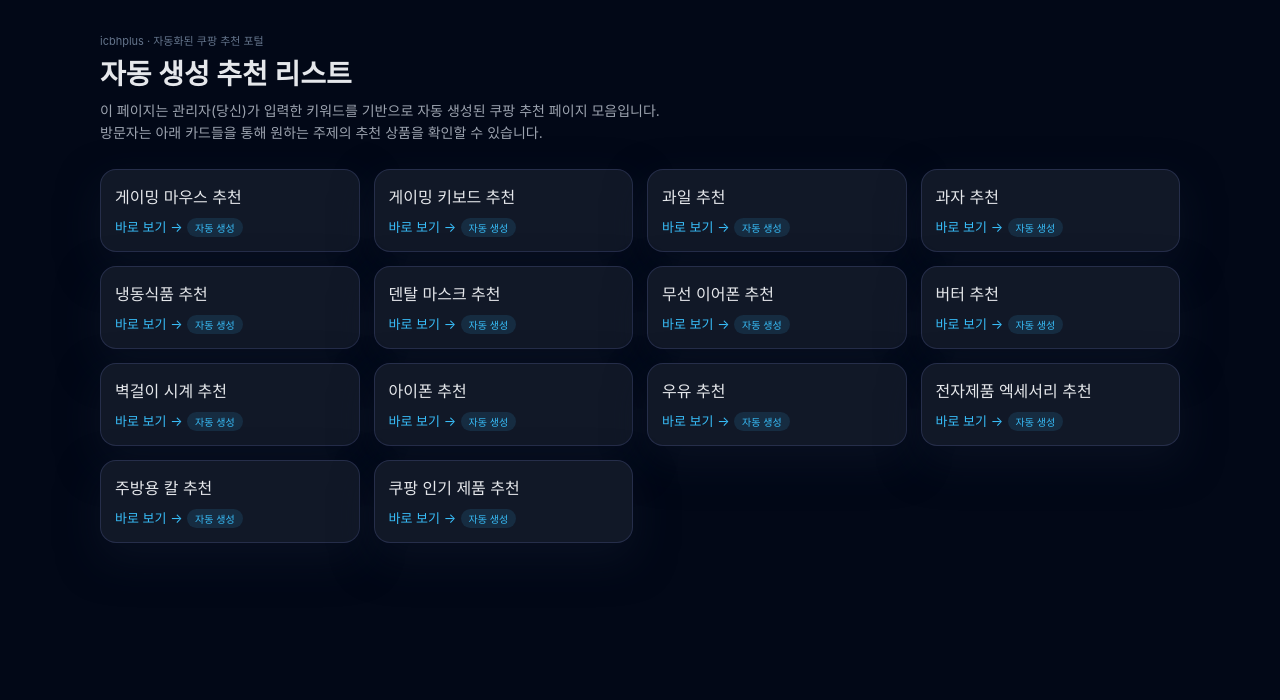
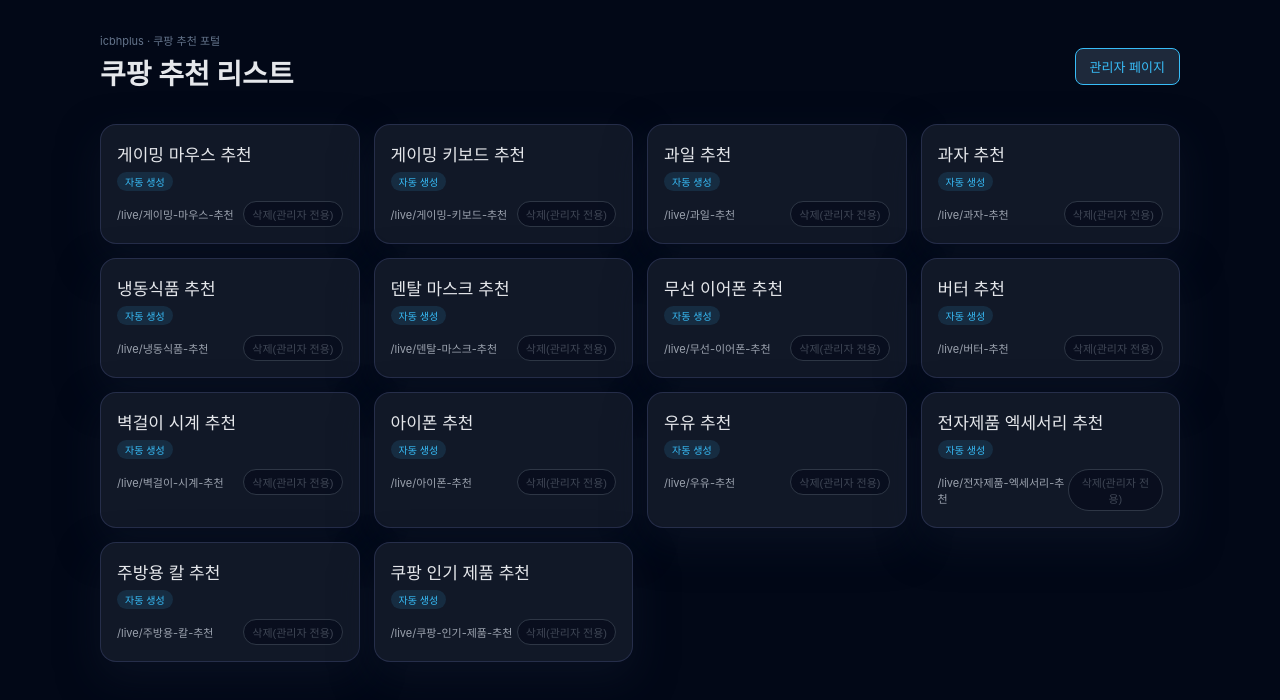
Before and after one commit to gksdnqls90-dotcom/coupang-blog, a website: page public/index.html in a window 1280 px wide. Drawn offline with Linux system fonts and the light colour scheme.

Commit message:
update: 삭제버튼

```diff
--- a/public/index.html
+++ b/public/index.html
@@ -1,121 +1,274 @@
 <!DOCTYPE html>
 <html lang="ko">
+
 <head>
   <meta charset="UTF-8">
   <title>icbhplus · 쿠팡 추천 리스트 자동 모음</title>
   <meta name="description" content="쿠팡 파트너스 API로 자동 생성되는 추천 상품 페이지 모음">
   <meta name="viewport" content="width=device-width, initial-scale=1.0">
+
   <style>
-    body { font-family:-apple-system,BlinkMacSystemFont,system-ui,sans-serif; margin:0; padding:32px; background:#020817; color:#e5e7eb; }
-    header.wrap { max-width:1080px; margin:0 auto 24px; }
-    .topbar { font-size:11px; color:#64748b; margin-bottom:4px; }
-    h1 { margin:0 0 8px; font-size:28px; }
-    p.sub { margin:0 0 24px; font-size:14px; color:#9ca3af; line-height:1.6; }
-    .grid { display:grid; grid-template-columns:repeat(auto-fill,minmax(220px,1fr)); gap:14px; max-width:1080px; margin:0 auto; }
-    .card { background:#111827; border-radius:16px; padding:14px; border:1px solid rgba(148,163,253,0.16); box-shadow:0 16px 40px rgba(15,23,42,0.55); transition:all .18s ease; }
-    .card:hover { transform:translateY(-4px); box-shadow:0 24px 55px rgba(15,23,42,0.9); border-color:#38bdf8; }
-    .card-title { font-size:16px; margin:0 0 6px; color:#e5e7eb; }
-    .card-link { font-size:13px; color:#38bdf8; text-decoration:none; }
-    .badge { display:inline-block; margin-top:4px; padding:2px 8px; border-radius:999px; font-size:10px; background:rgba(56,189,248,0.12); color:#38bdf8; }
-    .empty { max-width:1080px; margin:40px auto; font-size:13px; color:#9ca3af; }
+    body {
+      font-family: -apple-system, BlinkMacSystemFont, system-ui, sans-serif;
+      margin: 0;
+      padding: 32px;
+      background: #020817;
+      color: #e5e7eb;
+    }
+
+    header.wrap {
+      max-width: 1080px;
+      margin: 0 auto 24px;
+      display: flex;
+      justify-content: space-between;
+      align-items: center;
+    }
+
+    .topbar {
+      font-size: 11px;
+      color: #64748b;
+      margin-bottom: 4px;
+    }
+
+    h1 {
+      margin: 0 0 8px;
+      font-size: 28px;
+    }
+
+    .admin-btn {
+      padding: 8px 14px;
+      background: #1e293b;
+      color: #38bdf8;
+      border: 1px solid #38bdf8;
+      border-radius: 8px;
+      font-size: 13px;
+      text-decoration: none;
+      transition: all .18s ease;
+    }
+
+    .admin-btn:hover {
+      background: #38bdf8;
+      color: #020817;
+    }
+
+    .grid {
+      display: grid;
+      grid-template-columns: repeat(auto-fill, minmax(220px, 1fr));
+      gap: 14px;
+      max-width: 1080px;
+      margin: 0 auto;
+    }
+
+    .card {
+      background: #111827;
+      border-radius: 16px;
+      padding: 16px;
+      border: 1px solid rgba(148, 163, 253, 0.16);
+      box-shadow: 0 16px 40px rgba(15, 23, 42, 0.55);
+      transition: all 0.18s ease;
+      cursor: pointer;
+      display: flex;
+      flex-direction: column;
+      gap: 6px;
+    }
+
+    .card:hover {
+      transform: translateY(-4px);
+      box-shadow: 0 24px 55px rgba(15, 23, 42, 0.9);
+      border-color: #38bdf8;
+    }
+
+    .card-title {
+      font-size: 17px;
+      margin: 0;
+      color: #e5e7eb;
+    }
+
+    .badge {
+      display: inline-block;
+      padding: 2px 8px;
+      border-radius: 999px;
+      font-size: 10px;
+      background: rgba(56, 189, 248, 0.12);
+      color: #38bdf8;
+      width: fit-content;
+    }
+
+    .card-footer {
+      display: flex;
+      justify-content: space-between;
+      align-items: center;
+      margin-top: 4px;
+    }
+
+    .delete-btn {
+      font-size: 11px;
+      padding: 4px 8px;
+      border-radius: 999px;
+      border: 1px solid #4b5563;
+      background: #020617;
+      color: #6b7280;
+      cursor: not-allowed;
+      opacity: 0.5;
+    }
   </style>
+
+  <script>
+    // 카드 전체 클릭 → data-link로 이동
+    document.addEventListener("DOMContentLoaded", () => {
+      document.querySelectorAll(".card").forEach(card => {
+        card.addEventListener("click", (e) => {
+          // 삭제 버튼은 클릭 무시 (disabled지만 혹시 모를 상황 방지)
+          if (e.target.closest(".delete-btn")) return;
+
+          const link = card.getAttribute("data-link");
+          if (link) window.location.href = link;
+        });
+      });
+    });
+  </script>
 </head>
+
 <body>
+
   <header class="wrap">
-  <div class="topbar">icbhplus · 자동화된 쿠팡 추천 포털</div>
-  <h1>자동 생성 추천 리스트</h1>
-  <p class="sub">
-    이 페이지는 관리자(당신)가 입력한 키워드를 기반으로 자동 생성된 쿠팡 추천 페이지 모음입니다.<br>
-    방문자는 아래 카드들을 통해 원하는 주제의 추천 상품을 확인할 수 있습니다.
-  </p>
+    <div>
+      <div class="topbar">icbhplus · 쿠팡 추천 포털</div>
+      <h1>쿠팡 추천 리스트</h1>
+    </div>
+    <a href="admin.html" class="admin-btn">관리자 페이지</a>
   </header>
 
   <main class="grid">
 
-  <article class="card">
+    <article class="card" data-link="/live/게이밍-마우스-추천">
       <div class="card-title">게이밍 마우스 추천</div>
-    <a class="card-link" href="posts/게이밍-마우스-추천.html">바로 보기 →</a>
-    <div class="badge">자동 생성</div>
+      <span class="badge">자동 생성</span>
+      <div class="card-footer">
+        <span style="font-size:11px; color:#9ca3af;">/live/게이밍-마우스-추천</span>
+        <button class="delete-btn" disabled>삭제(관리자 전용)</button>
+      </div>
     </article>
 
-  <article class="card">
+    <article class="card" data-link="/live/게이밍-키보드-추천">
       <div class="card-title">게이밍 키보드 추천</div>
-    <a class="card-link" href="posts/게이밍-키보드-추천.html">바로 보기 →</a>
-    <div class="badge">자동 생성</div>
+      <span class="badge">자동 생성</span>
+      <div class="card-footer">
+        <span style="font-size:11px; color:#9ca3af;">/live/게이밍-키보드-추천</span>
+        <button class="delete-btn" disabled>삭제(관리자 전용)</button>
+      </div>
     </article>
 
-  <article class="card">
+    <article class="card" data-link="/live/과일-추천">
       <div class="card-title">과일 추천</div>
-    <a class="card-link" href="posts/과일-추천.html">바로 보기 →</a>
-    <div class="badge">자동 생성</div>
+      <span class="badge">자동 생성</span>
+      <div class="card-footer">
+        <span style="font-size:11px; color:#9ca3af;">/live/과일-추천</span>
+        <button class="delete-btn" disabled>삭제(관리자 전용)</button>
+      </div>
     </article>
 
-  <article class="card">
+    <article class="card" data-link="/live/과자-추천">
       <div class="card-title">과자 추천</div>
-    <a class="card-link" href="posts/과자-추천.html">바로 보기 →</a>
-    <div class="badge">자동 생성</div>
+      <span class="badge">자동 생성</span>
+      <div class="card-footer">
+        <span style="font-size:11px; color:#9ca3af;">/live/과자-추천</span>
+        <button class="delete-btn" disabled>삭제(관리자 전용)</button>
+      </div>
     </article>
 
-  <article class="card">
+    <article class="card" data-link="/live/냉동식품-추천">
       <div class="card-title">냉동식품 추천</div>
-    <a class="card-link" href="posts/냉동식품-추천.html">바로 보기 →</a>
-    <div class="badge">자동 생성</div>
+      <span class="badge">자동 생성</span>
+      <div class="card-footer">
+        <span style="font-size:11px; color:#9ca3af;">/live/냉동식품-추천</span>
+        <button class="delete-btn" disabled>삭제(관리자 전용)</button>
+      </div>
     </article>
 
-  <article class="card">
+    <article class="card" data-link="/live/덴탈-마스크-추천">
       <div class="card-title">덴탈 마스크 추천</div>
-    <a class="card-link" href="posts/덴탈-마스크-추천.html">바로 보기 →</a>
-    <div class="badge">자동 생성</div>
+      <span class="badge">자동 생성</span>
+      <div class="card-footer">
+        <span style="font-size:11px; color:#9ca3af;">/live/덴탈-마스크-추천</span>
+        <button class="delete-btn" disabled>삭제(관리자 전용)</button>
+      </div>
     </article>
 
-  <article class="card">
+    <article class="card" data-link="/live/무선-이어폰-추천">
       <div class="card-title">무선 이어폰 추천</div>
-    <a class="card-link" href="posts/무선-이어폰-추천.html">바로 보기 →</a>
-    <div class="badge">자동 생성</div>
+      <span class="badge">자동 생성</span>
+      <div class="card-footer">
+        <span style="font-size:11px; color:#9ca3af;">/live/무선-이어폰-추천</span>
+        <button class="delete-btn" disabled>삭제(관리자 전용)</button>
+      </div>
     </article>
 
-  <article class="card">
+    <article class="card" data-link="/live/버터-추천">
       <div class="card-title">버터 추천</div>
-    <a class="card-link" href="posts/버터-추천.html">바로 보기 →</a>
-    <div class="badge">자동 생성</div>
+      <span class="badge">자동 생성</span>
+      <div class="card-footer">
+        <span style="font-size:11px; color:#9ca3af;">/live/버터-추천</span>
+        <button class="delete-btn" disabled>삭제(관리자 전용)</button>
+      </div>
     </article>
 
-  <article class="card">
+    <article class="card" data-link="/live/벽걸이-시계-추천">
       <div class="card-title">벽걸이 시계 추천</div>
-    <a class="card-link" href="posts/벽걸이-시계-추천.html">바로 보기 →</a>
-    <div class="badge">자동 생성</div>
+      <span class="badge">자동 생성</span>
+      <div class="card-footer">
+        <span style="font-size:11px; color:#9ca3af;">/live/벽걸이-시계-추천</span>
+        <button class="delete-btn" disabled>삭제(관리자 전용)</button>
+      </div>
     </article>
 
-  <article class="card">
+    <article class="card" data-link="/live/아이폰-추천">
       <div class="card-title">아이폰 추천</div>
-    <a class="card-link" href="posts/아이폰-추천.html">바로 보기 →</a>
-    <div class="badge">자동 생성</div>
+      <span class="badge">자동 생성</span>
+      <div class="card-footer">
+        <span style="font-size:11px; color:#9ca3af;">/live/아이폰-추천</span>
+        <button class="delete-btn" disabled>삭제(관리자 전용)</button>
+      </div>
     </article>
 
-  <article class="card">
+    <article class="card" data-link="/live/우유-추천">
       <div class="card-title">우유 추천</div>
-    <a class="card-link" href="posts/우유-추천.html">바로 보기 →</a>
-    <div class="badge">자동 생성</div>
+      <span class="badge">자동 생성</span>
+      <div class="card-footer">
+        <span style="font-size:11px; color:#9ca3af;">/live/우유-추천</span>
+        <button class="delete-btn" disabled>삭제(관리자 전용)</button>
+      </div>
     </article>
 
-  <article class="card">
+    <article class="card" data-link="/live/전자제품-엑세서리-추천">
       <div class="card-title">전자제품 엑세서리 추천</div>
-    <a class="card-link" href="posts/전자제품-엑세서리-추천.html">바로 보기 →</a>
-    <div class="badge">자동 생성</div>
+      <span class="badge">자동 생성</span>
+      <div class="card-footer">
+        <span style="font-size:11px; color:#9ca3af;">/live/전자제품-엑세서리-추천</span>
+        <button class="delete-btn" disabled>삭제(관리자 전용)</button>
+      </div>
     </article>
 
-  <article class="card">
+    <article class="card" data-link="/live/주방용-칼-추천">
       <div class="card-title">주방용 칼 추천</div>
-    <a class="card-link" href="posts/주방용-칼-추천.html">바로 보기 →</a>
-    <div class="badge">자동 생성</div>
+      <span class="badge">자동 생성</span>
+      <div class="card-footer">
+        <span style="font-size:11px; color:#9ca3af;">/live/주방용-칼-추천</span>
+        <button class="delete-btn" disabled>삭제(관리자 전용)</button>
+      </div>
     </article>
 
-  <article class="card">
+    <article class="card" data-link="/live/쿠팡-인기-제품-추천">
       <div class="card-title">쿠팡 인기 제품 추천</div>
-    <a class="card-link" href="posts/쿠팡-인기-제품-추천.html">바로 보기 →</a>
-    <div class="badge">자동 생성</div>
+      <span class="badge">자동 생성</span>
+      <div class="card-footer">
+        <span style="font-size:11px; color:#9ca3af;">/live/쿠팡-인기-제품-추천</span>
+        <button class="delete-btn" disabled>삭제(관리자 전용)</button>
+      </div>
     </article>
 
   </main>
+
 </body>
+
 </html>
```
Also changed, not shown: public/admin.html (+73 -95 lines), public/posts/과자-추천.html (deleted, +0 -229 lines). Lines whose indentation alone changed are shown as unchanged.
